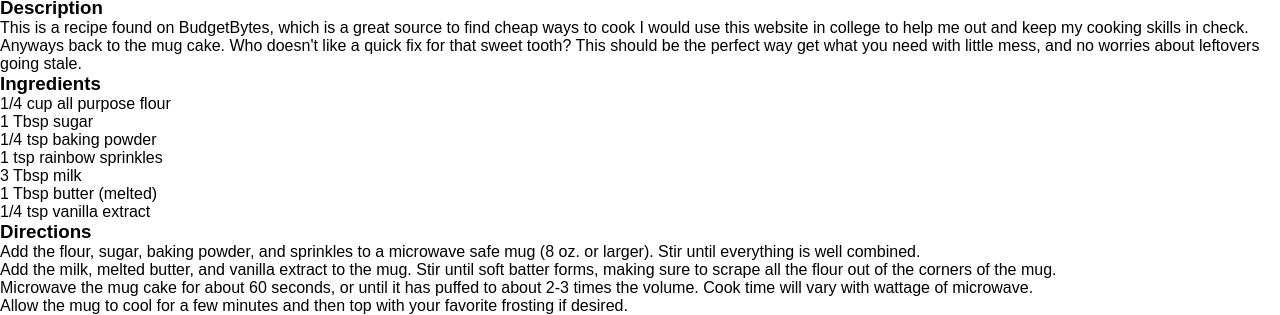
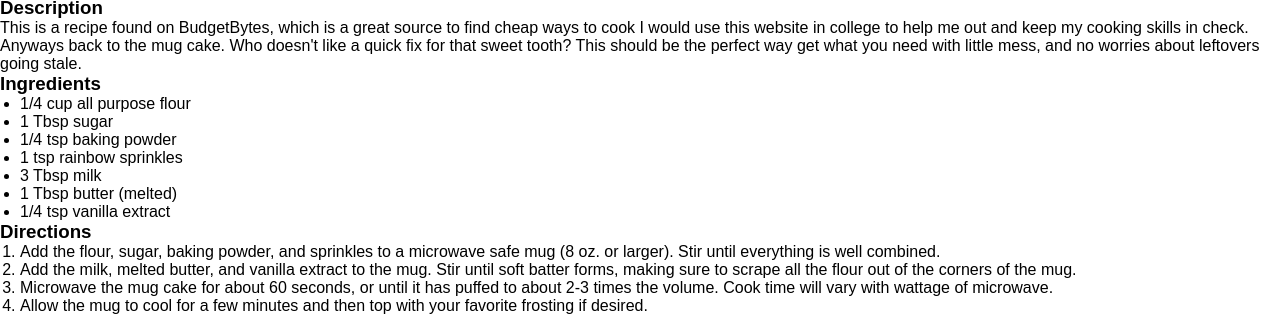
Before and after one commit to wppalmer/odin-recipes, a plain HTML site: page recipes/mug-cake.html in a window 1280 px wide. Shown: the part 538-853 px from the top of the page. Drawn offline with Linux system fonts and the light colour scheme.

Commit message:
added padding for listed items

```diff
--- a/style.css
+++ b/style.css
@@ -23,6 +23,12 @@ h1 {
 a {
     text-decoration: none;
     color: black;
+}
+ol {
+    padding-left: 20px;
+}
+ul {
+    padding-left: 20px;
 }
 .sub-head{
     text-align: center;
```
